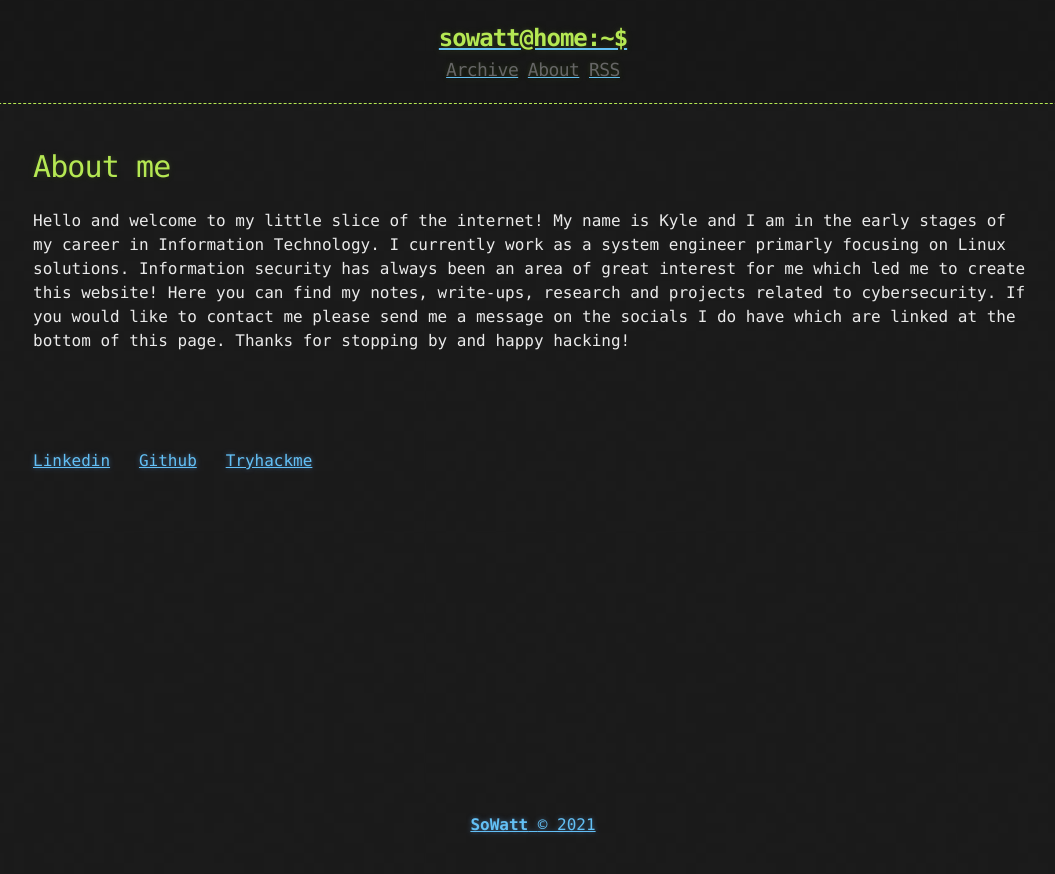
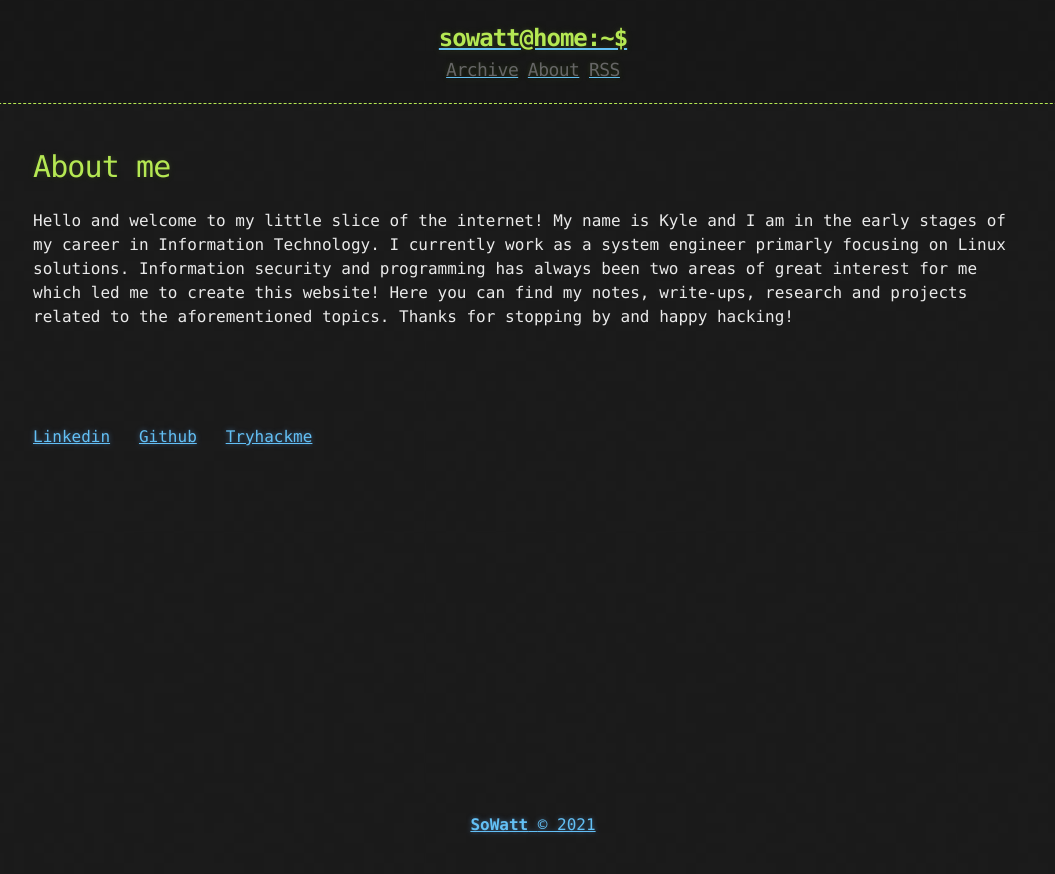
Before and after one commit to soWatt/soWatt.github.io, a Jekyll site: the page built from about.md, in a window 1280 px wide. Shown: the top 874 px of the page, without its empty margins (107-1162 px from the left). Built offline with Jekyll 4.4.1, drawn with Linux system fonts in a browser that asks for light colours.

Commit message:
Update about.md

```diff
--- a/about.md
+++ b/about.md
@@ -5,7 +5,7 @@ title: About
 
 # About me
 
-Hello and welcome to my little slice of the internet! My name is Kyle and I am in the early stages of my career in Information Technology. I currently work as a system engineer primarly focusing on Linux solutions. Information security has always been an area of great interest for me which led me to create this website! Here you can find my notes, write-ups, research and projects related to cybersecurity. If you would like to contact me please send me a message on the socials I do have which are linked at the bottom of this page. Thanks for stopping by and happy hacking!
+Hello and welcome to my little slice of the internet! My name is Kyle and I am in the early stages of my career in Information Technology. I currently work as a system engineer primarly focusing on Linux solutions. Information security and programming has always been two areas of great interest for me which led me to create this website! Here you can find my notes, write-ups, research and projects related to the aforementioned topics. Thanks for stopping by and happy hacking!
 <br/>
 <br/>
 <br/>
```
